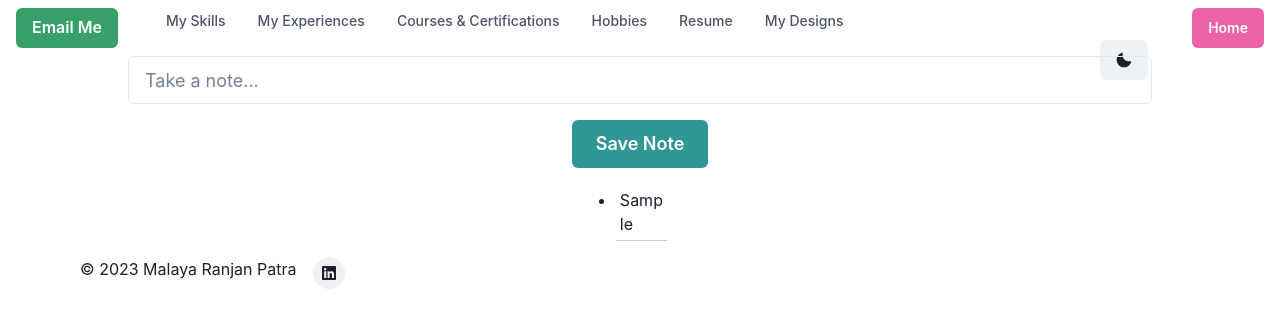
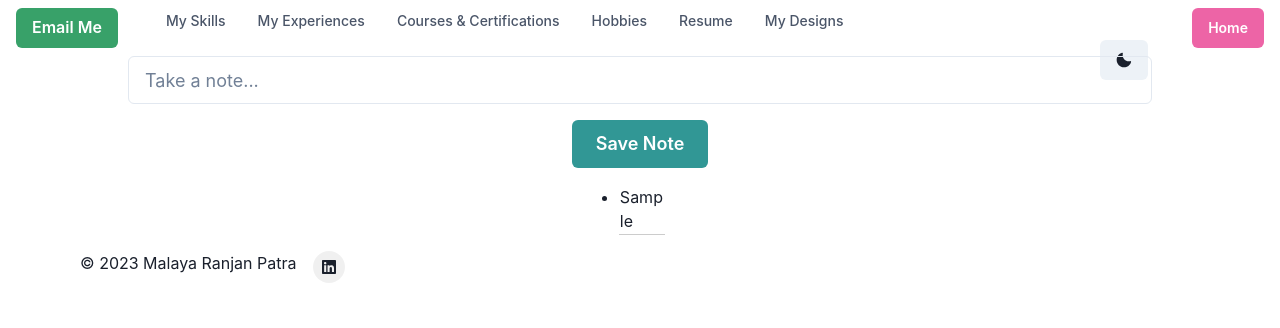
Before and after one commit to MalayaRP/my-world, a Next.js app: page /my-designs-2 in a window 1280 px wide. Both pictures are taken after typing "Sample" into the empty fields and a click on the button "Save Note". Shown: the top 328 px of the page. Built offline with nearby package versions, Linux system fonts and the light colour scheme.

Commit message:
Update page.js

```diff
--- a/app/my-designs-2/page.js
+++ b/app/my-designs-2/page.js
@@ -44,7 +44,7 @@ function App() {
             <ListItem
               key={index}
               borderBottom="1px solid #ccc" // Add a border to separate notes
-              padding="4px" // Add some padding to notes
+              padding="1px" // Add some padding to notes
               width="80%" // Adjust the note width
             >
               {savedNote}
```
